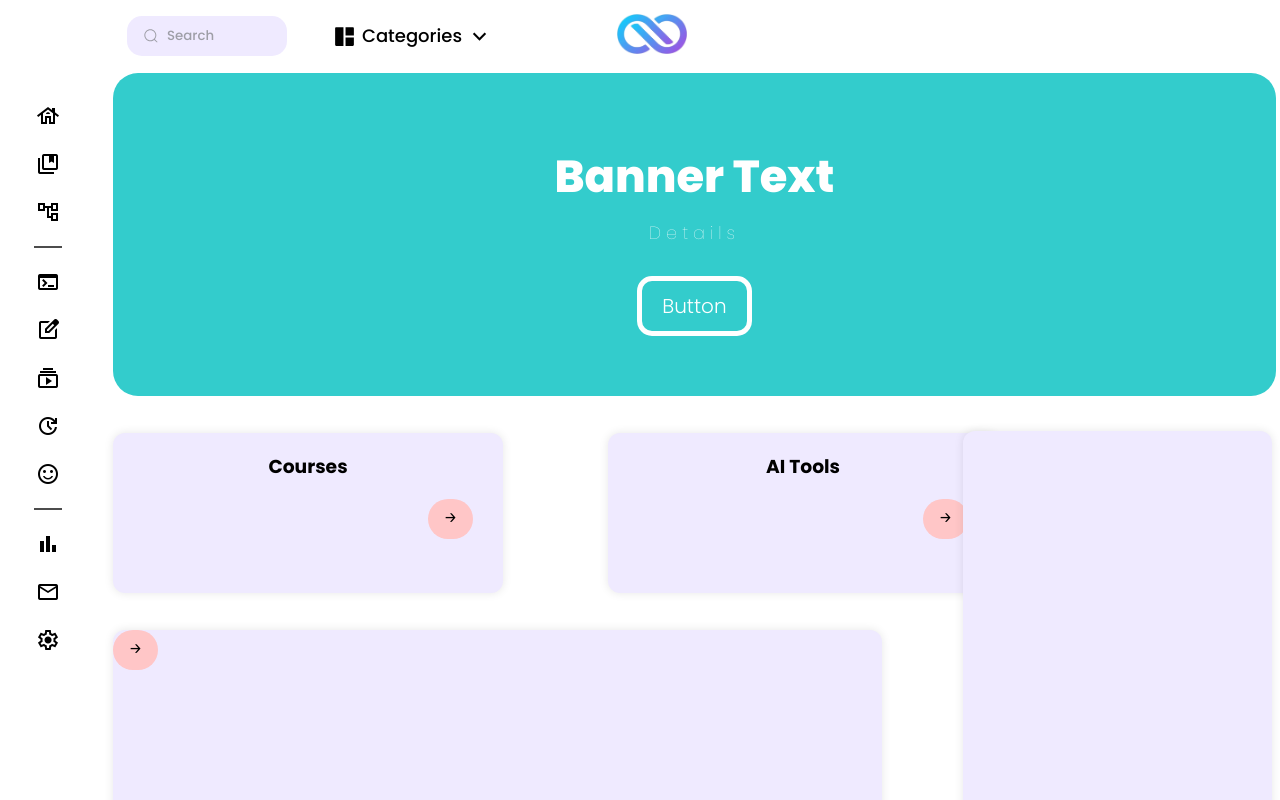
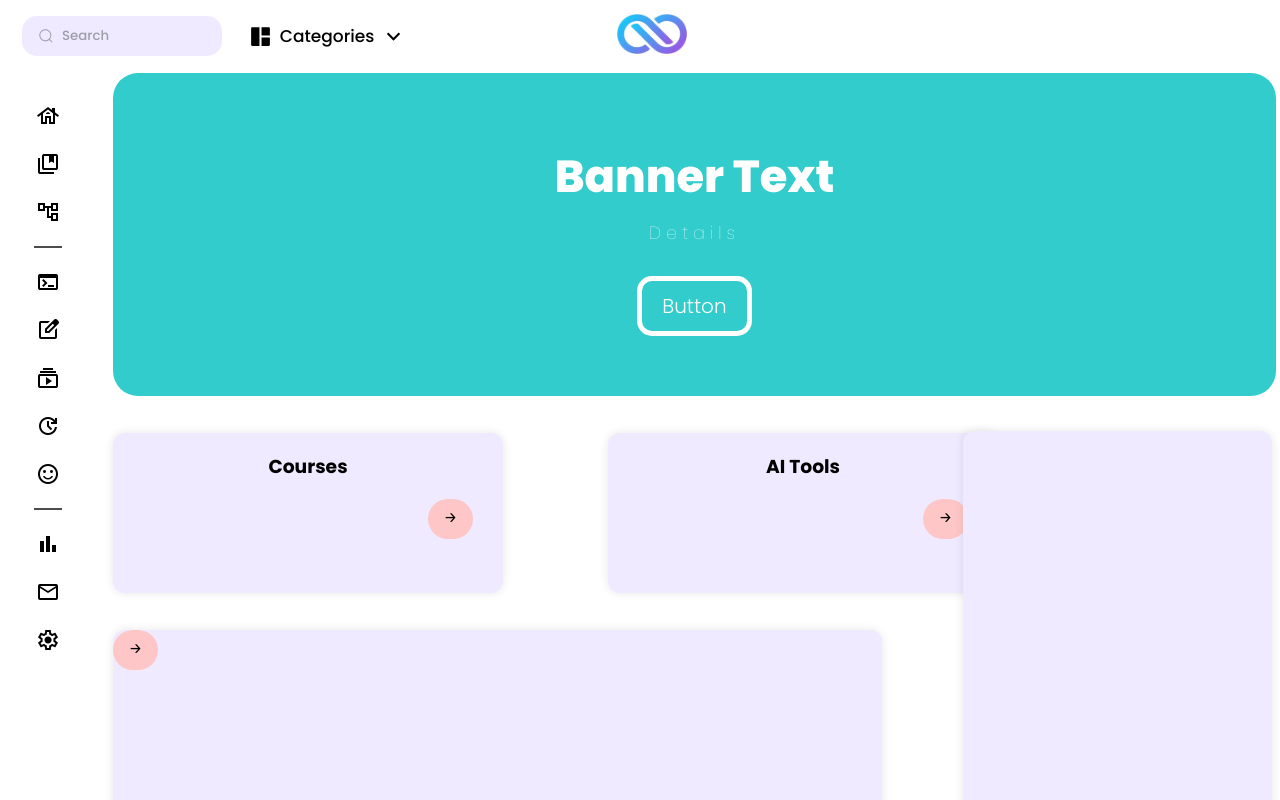
Before and after one commit to arkajyoti-roy/LOOP, a React (Vite) app: page / in a window 1280 px wide. Shown: the top 800 px of the page. Built offline with nearby package versions, Linux system fonts and the light colour scheme.

Commit message:
Updated Nav

```diff
--- a/src/Components/Category/Category.css
+++ b/src/Components/Category/Category.css
@@ -1,7 +1,7 @@
 .category{
     width: 170px;
     height: 100%;
-    margin-left: 20px;
+    margin-left: 0px;
     display: flex;
     justify-content: center;
     align-items: center;
@@ -14,6 +14,6 @@
   }
   .categorytext{
     font-family: 'poppins',sans-serif;
-    font-size: 18px;
+    font-size: 17px;
     font-weight: 500;
   }
--- a/src/Components/Categorydiv/Category.css
+++ b/src/Components/Categorydiv/Category.css
@@ -10,7 +10,7 @@
     border-top-right-radius: 20px;
     transform: translateY(3.3%);
     margin-left: 7.4%;
-    transition: all 0.4s ease-in-out;
+    transition: all 0.7s ease-in-out;
     display: flex;
     justify-content: center;
     align-items: center;
--- a/src/Components/Nav.jsx
+++ b/src/Components/Nav.jsx
@@ -11,9 +11,9 @@ const Nav = () => {
   const sliderfunction = () => {
     setslider((item) => !item);
   };
-  useEffect(()=>{
+  useEffect(() => {
     console.log("Mount FIrst Time");
-  },[])
+  }, [])
 
   return (
     <>
@@ -101,7 +101,7 @@ const Nav = () => {
             <Category dropdown={sliderfunction} />
           </div>
           {slider === false ? (
-            <Categorysection/>
+            <Categorysection />
           ) : (
             <div className="CategorysectionDisable"></div>
           )}
--- a/src/Components/Top.css
+++ b/src/Components/Top.css
@@ -100,8 +100,6 @@ body {
   position: fixed;
 }
 
-
-
 .Categorysectionnone{
   width: 70%;
   height: 450px;
@@ -131,7 +129,7 @@ body {
 
 .group {
   margin-top: -48px;
-  margin-left: 115px;
+  margin-left: 10px;
   display: flex;
   line-height: 28px;
   align-items: center;
@@ -140,7 +138,7 @@ body {
 }
 
 .input {
-  width: 160px;
+  width: 200px;
   height: 40px;
   line-height: 32px;
   padding: 0 1rem;
```
